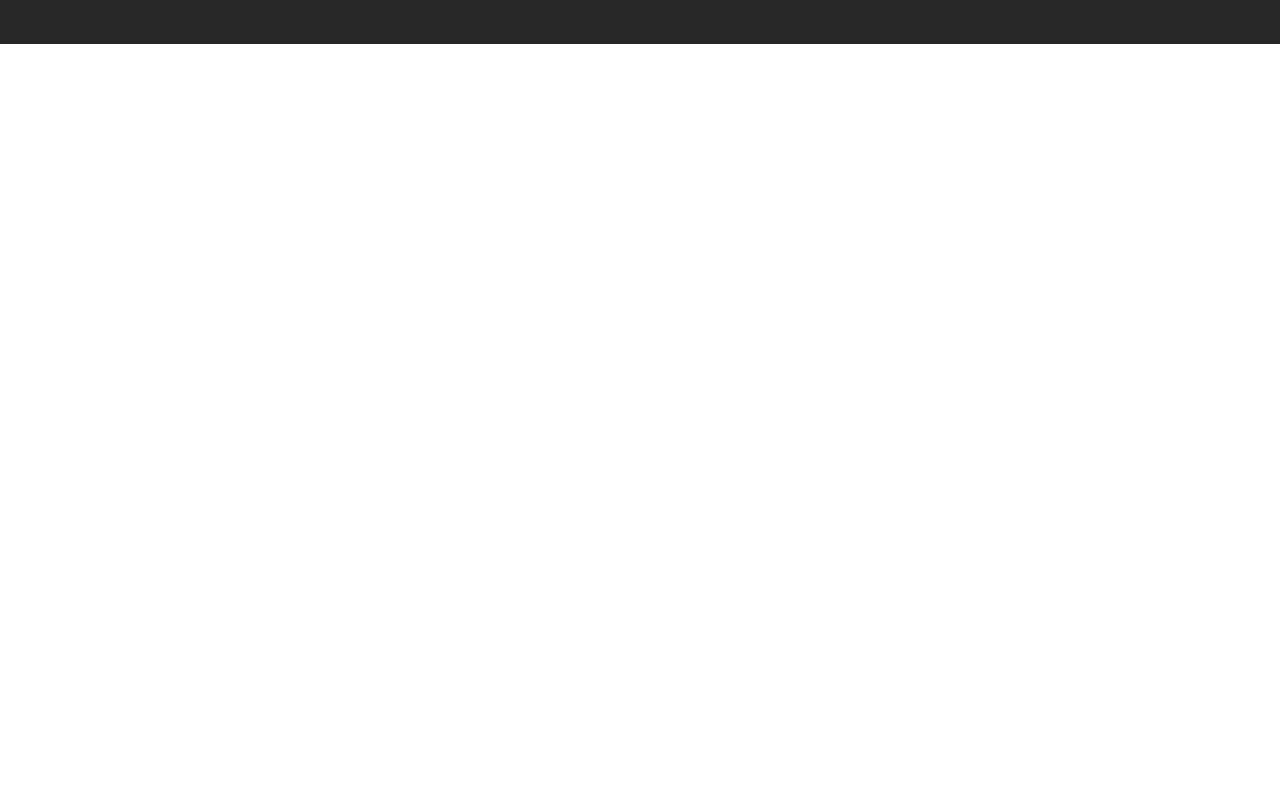
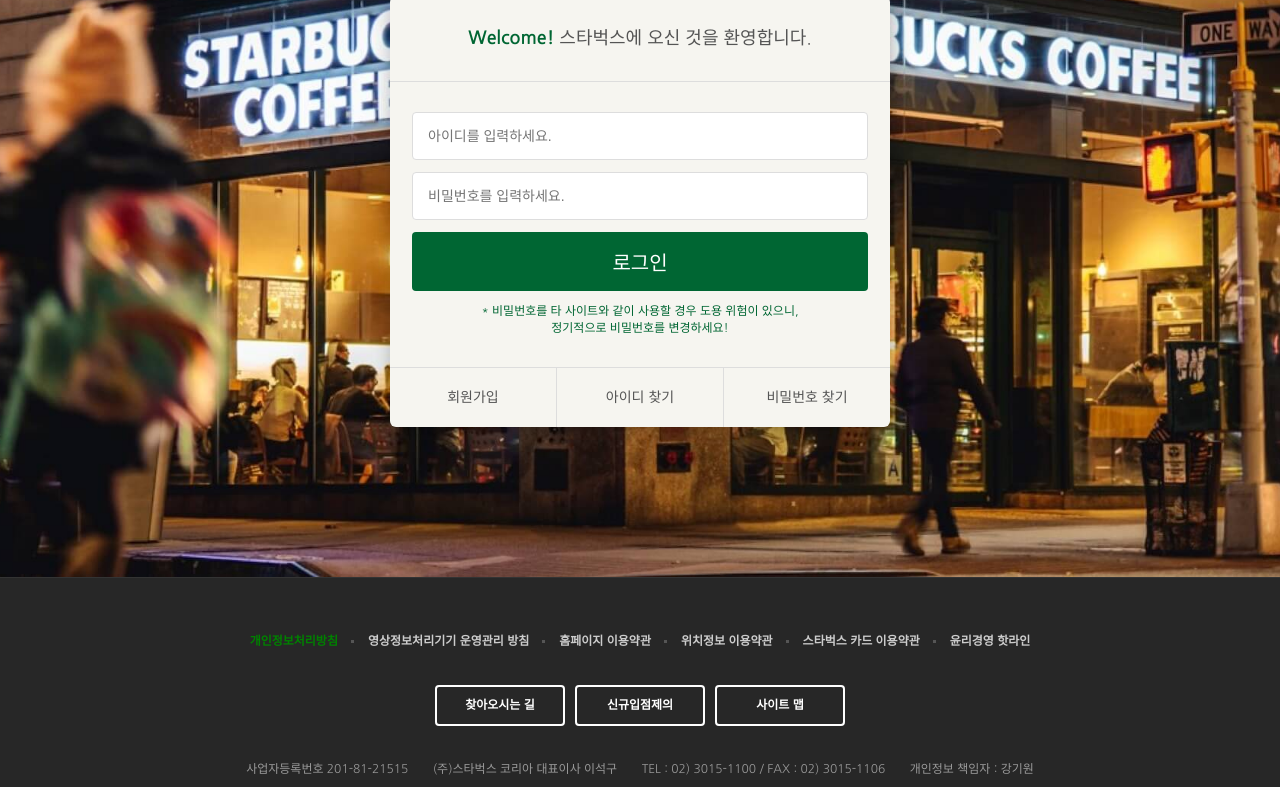
Before and after one commit to JeongYunmin/fastcampus-lecture-starbucks, a plain HTML site: page signin/index.html in a window 1280 px wide. Shown: the part 290-1077 px from the top of the page. Before the commit the page ends 800 px from the top, so only its background shows below. Drawn offline with nearby package versions, Linux system fonts and the light colour scheme.

Commit message:
로그인 페이지 완성

```diff
--- /dev/null
+++ b/css/signin.css
@@ -0,0 +1,78 @@
+.signin {
+  margin-top: 120px;
+  padding: 100px 0 150px;
+  background-image: url("../images/signin_bg.jpg");
+  background-repeat: no-repeat;
+  background-position: center;
+  background-attachment: fixed;
+  background-size: cover;
+}
+.signin h1 {
+  color: #fff;
+  font-size: 30px;
+  font-weight: 700;
+  text-align: center;
+  margin-bottom: 24px;
+}
+.signin__card {
+  width: 500px;
+  margin: 0 auto;
+  border-radius: 6px;
+  background-color: #f6f5f0;
+  box-shadow: 2px 2px 20px rgba(0, 0, 0, .3);
+  color: #555
+}
+.signin__card h2 {
+  padding: 30px;
+  font-size: 18px;
+  text-align: center;
+  border-bottom: 1px solid #ddd;
+}
+.signin__card h2 strong {
+  font-weight: 700;
+  color: #006633
+}
+.signin__card form {
+  padding: 30px 22px;
+}
+.signin__card form input {
+  width: 100%;
+  margin-bottom: 12px;
+  padding: 15px;
+  border: 1px solid #ddd;
+  border-radius: 4px;
+  outline: none;
+  box-sizing: border-box;
+  font-size: 14px;
+}
+.signin__card form [type="submit"] {
+  background-color: #006633;
+  border: none;
+  color: #fff;
+  font-size: 20px;
+  cursor: pointer;
+}
+.signin__card form p {
+  font-size: 12px;
+  color: #006633;
+  text-align: center;
+}
+.signin__card .actions {
+  display: flex;
+  border-top: 1px solid #ddd;
+}
+.signin__card .actions a {
+  flex-grow: 1;
+  flex-basis: 0;
+  text-align: center;
+  padding: 20px;
+  color: #555;
+  font-size: 14px;
+  border-right: 1px solid #ddd;
+}
+.signin__card .actions a:last-child {
+  border-right: none;
+}
+.signin__card .actions a:hover {
+  text-decoration: underline;
+}
--- a/signin/index.html
+++ b/signin/index.html
@@ -27,6 +27,7 @@
   <link href="https://fonts.googleapis.com/css2?family=Nanum+Gothic:wght@400;700&display=swap" rel="stylesheet">
   <link rel="stylesheet" href="https://fonts.googleapis.com/icon?family=Material+Icons" />
   <link rel="stylesheet" href="../css/common.css" />
+  <link rel="stylesheet" href="../css/signin.css" />
 
   <script defer src="../js/common.js"></script>
 </head>
@@ -366,7 +367,30 @@
   </header>
 
 
-<section class="signin"></section>
+<section class="signin">
+
+  <h1>로그인</h1>
+  <div class="signin__card">
+    <h2>
+      <strong>Welcome!</strong> 스타벅스에 오신 것을 환영합니다.
+    </h2>
+    <form>
+      <input type="text" placeholder="아이디를 입력하세요." />
+      <input type="password" placeholder="비밀번호를 입력하세요." />
+      <input type="submit" value="로그인" />
+      <p>
+        * 비밀번호를 타 사이트와 같이 사용할 경우 도용 위험이 있으니,<br />
+        정기적으로 비밀번호를 변경하세요!
+      </p>
+    </form>
+    <div class="actions">
+      <a href="javascript:void(0)">회원가입</a>
+      <a href="javascript:void(0)">아이디 찾기</a>
+      <a href="javascript:void(0)">비밀번호 찾기</a>
+    </div>
+  </div>
+
+</section>
 
 
 <!-- FOOTER -->
```
